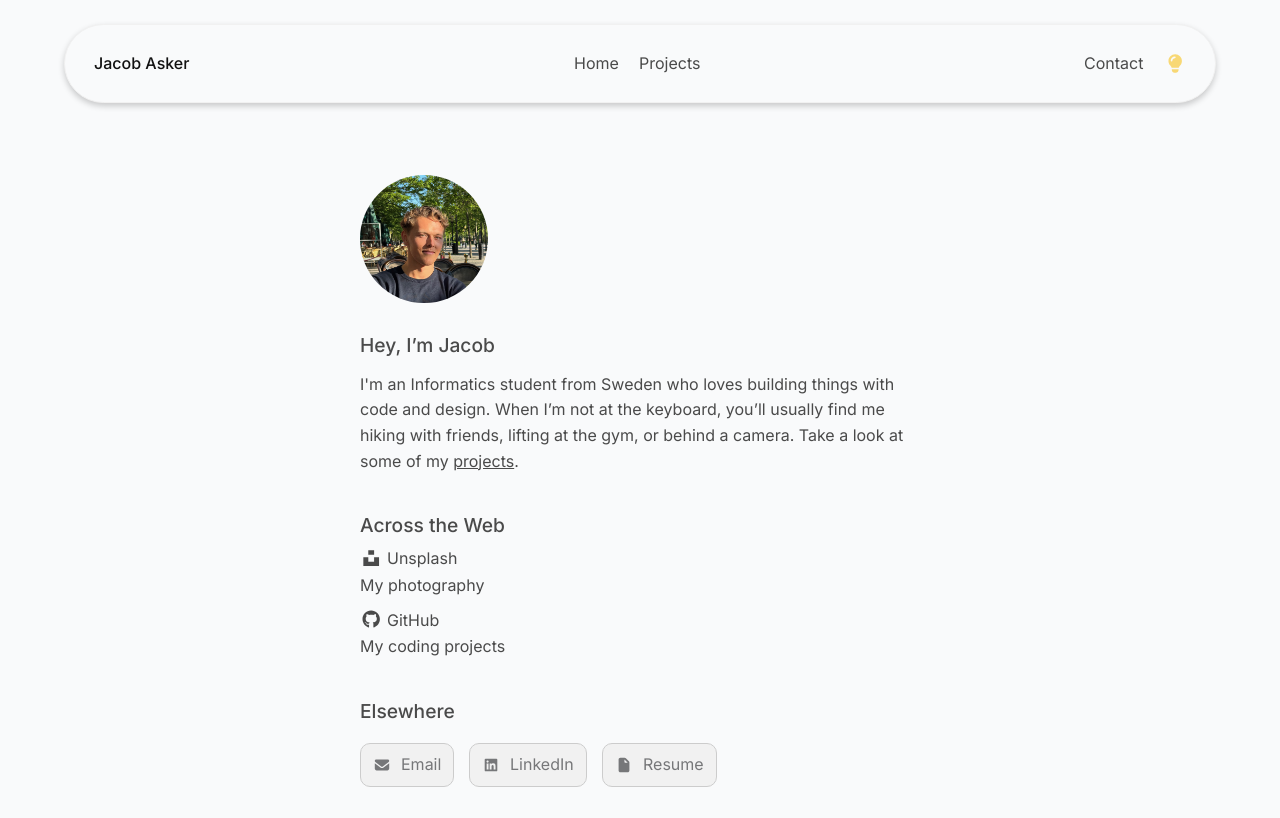
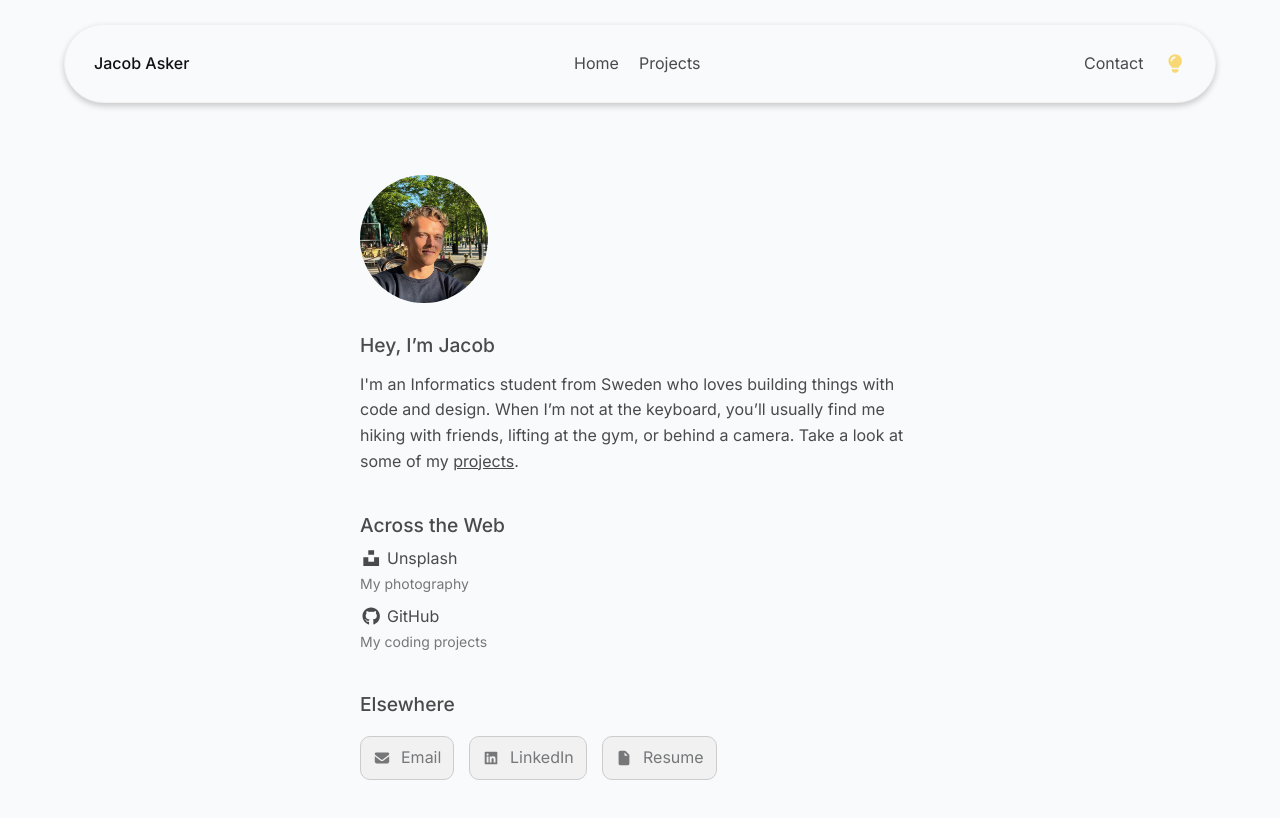
Before and after one commit to Jackan04/Portfolio, a React (Vite) app: page /projects in a window 1280 px wide. Built offline with nearby package versions, Linux system fonts and the light colour scheme.

Commit message:
Refactor CSS styles for CreativeCard and ProjectCard components; added font size variable in index.css

```diff
--- a/src/components/CreativeCard/CreativeCard.module.css
+++ b/src/components/CreativeCard/CreativeCard.module.css
@@ -6,7 +6,7 @@
   gap: 0.2rem;
 }
 
-.cardHeader{
+.cardHeader {
   display: flex;
   align-items: center;
   gap: 0.3125rem;
@@ -23,3 +23,8 @@
   fill: currentColor;
   stroke: currentColor;
 }
+
+.description {
+  font-size: var(--font-size-small);
+  color: var(--grey-dark);
+}
--- a/src/components/ProjectCard/ProjectCard.module.css
+++ b/src/components/ProjectCard/ProjectCard.module.css
@@ -10,15 +10,20 @@
   border: 1px solid var(--border);
   background: var(--background);
   box-shadow: var(--box-shadow);
+  transition: all 0.2s;
 }
 
-.projectCardIcon{
+.projectCard:hover {
+  transform: scale(1.01);
+}
+
+.projectCardIcon {
   width: 5rem;
   aspect-ratio: 1 / 1;
   fill: var(--accent-dark);
 }
 
-.projectCardIconWrapper{
+.projectCardIconWrapper {
   width: 9.375rem;
   aspect-ratio: 1 / 1;
   overflow: hidden;
@@ -33,7 +38,7 @@
   max-width: 25rem;
 }
 
-.projectCategoryLabel{
+.projectCategoryLabel {
   display: flex;
   align-items: center;
   justify-content: center;
@@ -45,7 +50,7 @@
   font-size: 12px;
 }
 
-.categoryLabelIcon{
+.categoryLabelIcon {
   width: 1rem;
   fill: var(--grey-dark);
 }
@@ -72,20 +77,20 @@
   border: 1px solid var(--border-dark);
 }
 
-.projectFilters{
+.projectFilters {
   display: flex;
   gap: var(--gap-md);
   margin-bottom: 2rem;
 }
 
-.projectCards{
+.projectCards {
   display: flex;
   flex-direction: column;
   gap: 2rem;
 }
 
-@media (max-width: 768px){
-    .projectCard{
+@media (max-width: 768px) {
+  .projectCard {
     display: flex;
     justify-content: start;
     gap: 1.25rem;
@@ -98,6 +103,6 @@
   .projectCardIcon {
     width: 2.5rem;
     aspect-ratio: 1 / 1;
-        fill: #008DFF;
+    fill: #008dff;
   }
 }
--- a/src/index.css
+++ b/src/index.css
@@ -25,6 +25,7 @@
   --padding-md: 0.9375rem;
   --padding-lg: 1.25rem;
 
+  --font-size-small: 14px;
   --font-size-base: 1rem;
   --font-size-h2: 1.2rem;
   --line-height-body: 1.6;
@@ -118,6 +119,7 @@ button:hover,
 a:hover,
 .inlineLink:hover {
   opacity: var(--hover-global);
+
 }
 
 .button:active,
```
Lines whose indentation alone changed are shown as unchanged.
